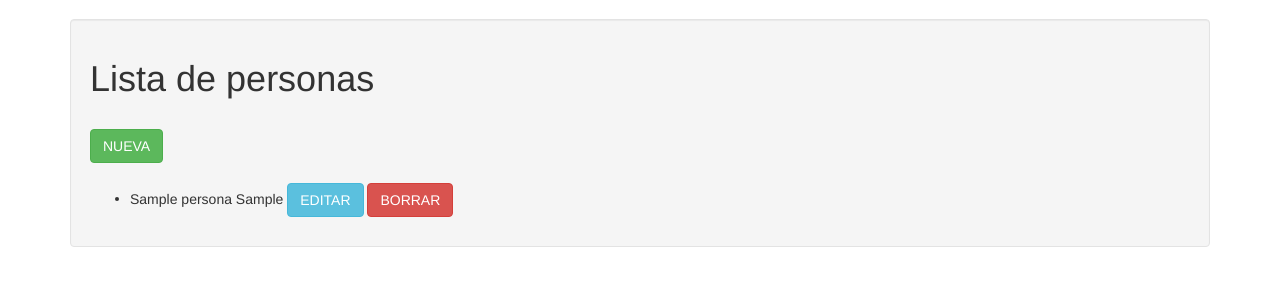
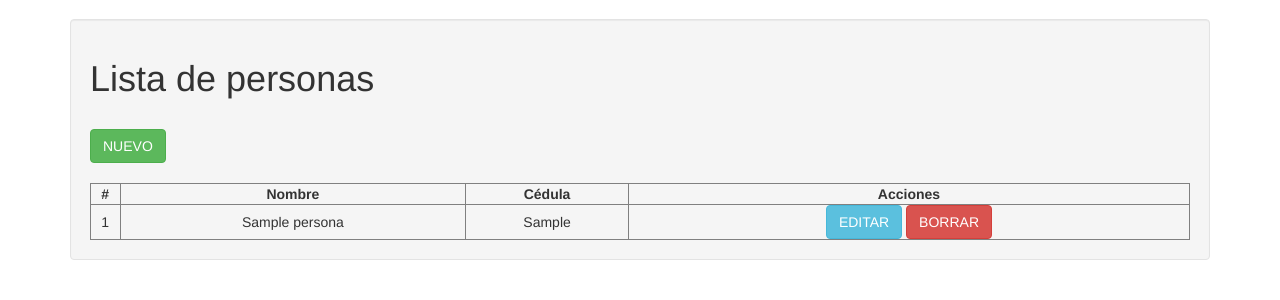
Before and after one commit to argenisosorio/registro_vistas_clases, a Django app: page / in a window 1280 px wide. Shown: the part 51-351 px from the top of the page. Run offline with Django 3.2, Linux system fonts and the light colour scheme; tables that the repository leaves empty hold one stand-in row (values such as "Sample post"); some libraries are stand-ins or nearby versions.

Commit message:
Ajustes de interfaz

```diff
--- a/registro/templates/registro/persona_confirm_delete.html
+++ b/registro/templates/registro/persona_confirm_delete.html
@@ -1,6 +1,8 @@
 {% extends "registro/base.html" %}
 {% block titulo %}Borrar{% endblock %}
 {% block cuerpo %}
+<h1>Borrar persona</h1>
+<br />
 <form method="post">{% csrf_token %}
   ¿Está seguro que desea borrar a "{{ object }}" ?
   <button class="btn btn-danger" type="submit">BORRAR</button>
--- a/registro/templates/registro/persona_form.html
+++ b/registro/templates/registro/persona_form.html
@@ -1,6 +1,8 @@
 {% extends "registro/base.html" %}
 {% block titulo %}Registrar{% endblock %}
 {% block cuerpo %}
+<h1>Registrar persona</h1>
+<br />
 <form method="post">{% csrf_token %}
   {{ form.as_p }}
   <button class="btn btn-success" type="submit">GUARDAR</button>
--- a/registro/templates/registro/persona_list.html
+++ b/registro/templates/registro/persona_list.html
@@ -4,19 +4,39 @@
 <h1>Lista de personas</h1>
 <br />
 <a href="{% url 'registro:registrar' %}">
-  <button class="btn btn-success">NUEVA</button>
+  <button class="btn btn-success">NUEVO</button>
 </a>
+{% if object_list %}
 <br />
 <br />
-<ul>
+<table border="1px" cellpadding="5px" cellspacing="5px" style="width:100%">
+  <thead>
+    <tr>
+      <th class="text-center">#</th>
+      <th class="text-center">Nombre</th>
+      <th class="text-center">Cédula</th>
+      <th class="text-center">Acciones</th>
+    </tr>
+  </thead>
+  <tbody>
   {% for persona in object_list %}
-  <li>{{ persona.nombre }} {{ persona.cedula }}
+  <tr>
+    <td class="text-center">{{ persona.id }}</td>
+    <td class="text-center">{{ persona.nombre }}</td>
+    <td class="text-center">{{ persona.cedula }}</td>
+    <td class="text-center">
       <a href="{% url 'registro:editar' persona.id %}">
         <button class="btn btn-info">EDITAR</button>
       </a>
       <a href="{% url 'registro:borrar' persona.id %}">
         <button class="btn btn-danger">BORRAR</button>
       </a>
+    </td>
+  </tr>
   {% endfor %}
-</ul>
+  </tbody>
+</table>
+{% else %}
+<h3>No hay personas registradas</h3>
+{% endif %}
 {% endblock %}
```
Lines whose indentation alone changed are shown as unchanged.
